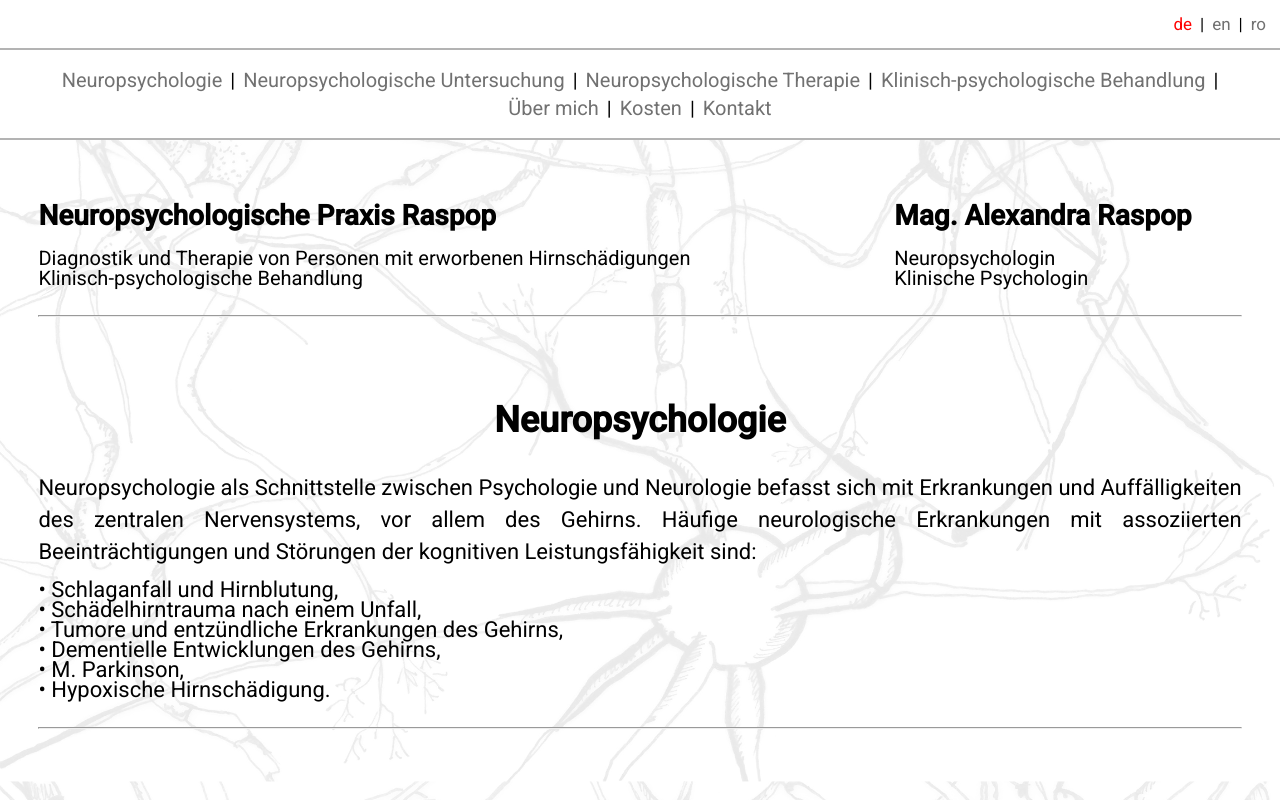
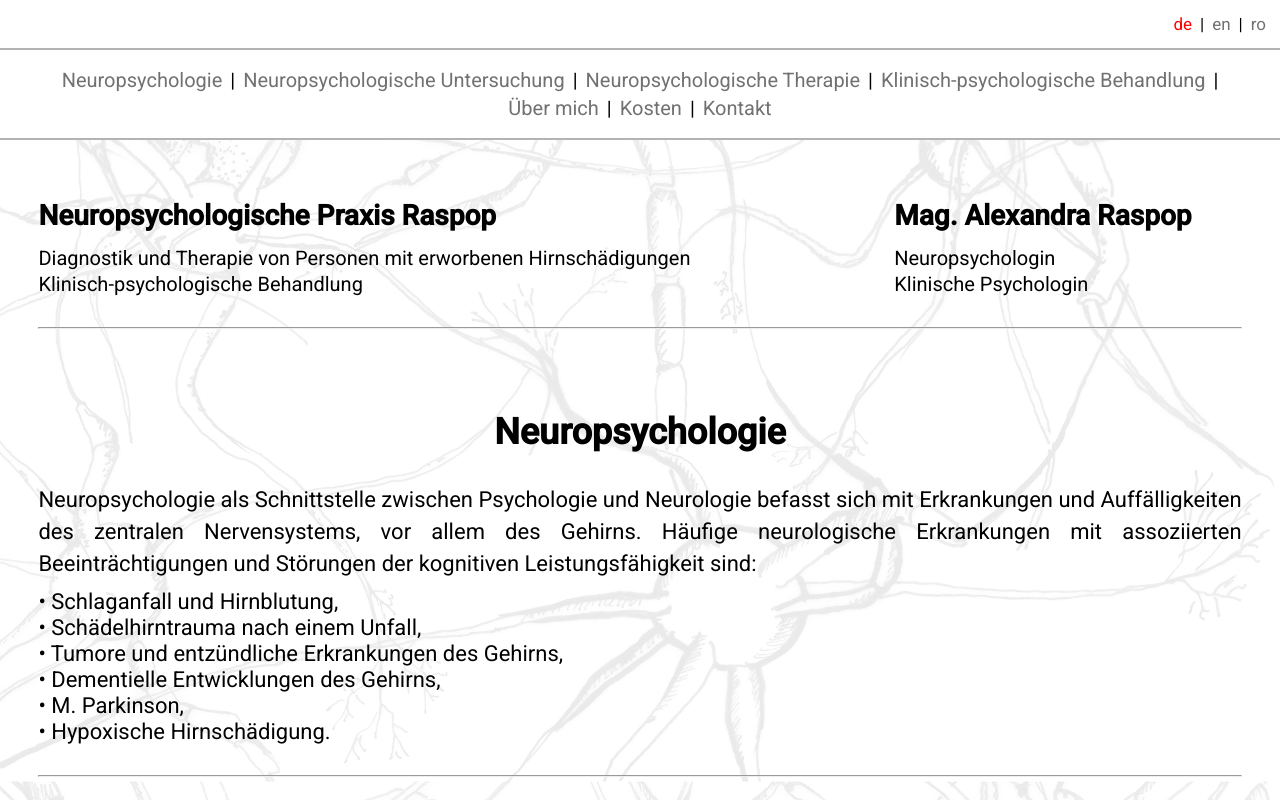
Before and after one commit to niculuka/alexandra, an Angular app: page / in a window 1280 px wide. Shown: the top 800 px of the page. Built offline with nearby package versions, Linux system fonts and the light colour scheme.

Commit message:
commit 13

```diff
--- a/src/app/content/content.component.css
+++ b/src/app/content/content.component.css
@@ -44,7 +44,7 @@ img {
 
 .head p {
     font-size: 20px;
-    margin-bottom: 0;
+    margin-bottom: 6px;
 }
 
 section {
@@ -64,7 +64,7 @@ section {
 
 .line {
     font-size: 22px;
-    margin-bottom: 0;
+    margin-bottom: 6px;
 }
 
 hr {
```
